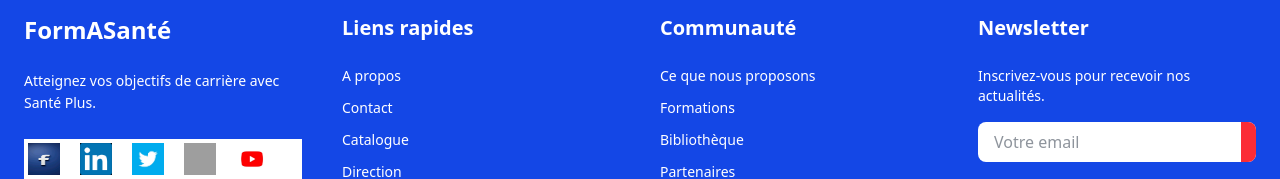
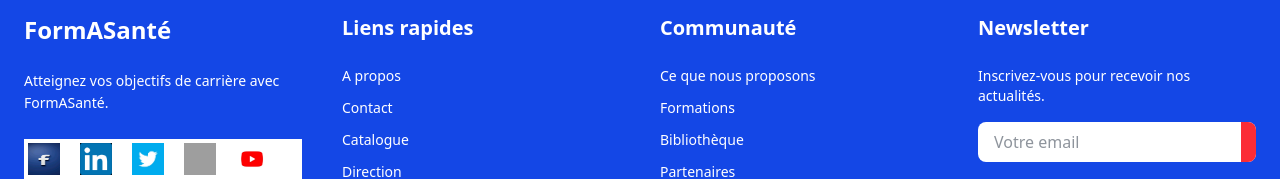
Before and after one commit to agoelie/Formation_Sante_New_Front-End, a React (Vite) app in the folder sante_plateforme/: page / in a window 1280 px wide. Shown: the part 2975-3154 px from the top of the page. Built offline with nearby package versions, Linux system fonts and the light colour scheme; grey boxes are pictures that could not be loaded.

Commit message:
statistique dashboard et footer

```diff
--- a/sante_plateforme/src/components/ui/Footer.jsx
+++ b/sante_plateforme/src/components/ui/Footer.jsx
@@ -89,7 +89,7 @@ export default function Footer() {
         <div>
           <h2 className="text-2xl font-bold mb-6">FormASanté</h2>
           <p className="text-white-300 text-sm leading-relaxed">
-            Atteignez vos objectifs de carrière avec Santé Plus.
+            Atteignez vos objectifs de carrière avec FormASanté.
           </p>
           {/* Icônes sociales */}
           {/* <div className="flex gap-3 mt-6">
```
